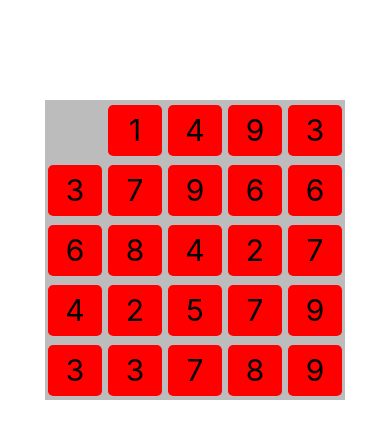
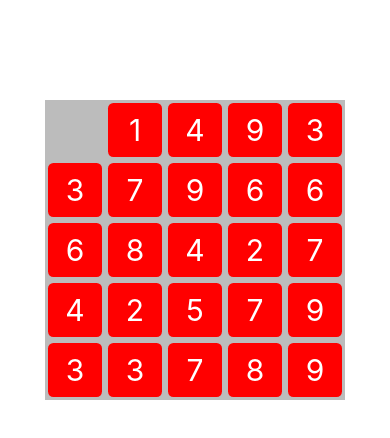
Before and after one commit to shuetam/Numbers, a React Native app: screen / in a window 390 px wide. Shown: the top 438 px of the page. Built offline with nearby package versions, Linux system fonts and the light colour scheme.

Commit message:
big cahnges

```diff
--- a/Components/Board.js
+++ b/Components/Board.js
@@ -2,11 +2,7 @@ import React, { Component, useEffect } from "react";
 import { Animated, StyleSheet, Text, View, Easing } from "react-native";
 import { getBoardMatrix } from '../Common/MatrixGenerator';
 import Cell from './Cell';
-import GestureRecognizer, { swipeDirections } from 'react-native-swipe-gestures';
-import { createStore } from 'redux';
-import reducer from '../Store/index';
-//const store = createStore(reducer);
-import { Provider, connect } from 'react-redux';
+import { connect } from 'react-redux';
 import { moveCell } from '../Store/Actions';
 
 
@@ -28,50 +24,14 @@ class Board extends Component {
     this.setPosition(matrixBoard);
 
     this.state = {
-      /* prop: {
-        columns: 5,
-        rows: 5,
-        cellWidth: 60,
-        cellHeight: 60,
-      }, */
       matrix: matrixBoard,
       cellCount: prop.columns * prop.rows - 1,
       money: 0,
-      show: true
+      restart: true
     };
   }
 
 
-  /* componentWillMount = () => {
-     var matrixBoard = getBoardMatrix(prop.columns, prop.rows);
-    this.setPosition(matrixBoard);
-    this.setState({ matrix: matrixBoard });
-    this.setState({ cellCount: prop.columns * prop.rows - 1 });
-  }; */
-
-
-
-  componentWillReceiveProps(nextProps) {
-    if (nextProps.movedCell) {
-      if ((nextProps.movedCell !== this.props.movedCell)) {
-        let movedCell = nextProps.movedCell;
-
-        const startCell = this.state.matrix[movedCell.cell.i][movedCell.cell.j];
-        console.log('receive ' + movedCell.direct)
-        this.onSwipe(startCell, movedCell.direct, movedCell.gestureState);
-      }
-    }
-  }
-
-  /* static getDerivedStateFromProps(nextProps) {
-    //if()
-    //var matrixBoard = getBoardMatrix(prop.columns, prop.rows);
-   // Board.setPosition(matrixBoard);
-    //this.setState({ matrix: matrixBoard });
-    //this.setState({ cellCount: prop.columns * prop.rows - 1 });
-    return null;
-
-}  */
 
   setPosition = (matrixBoard) => {
     for (var i = 0; i < matrixBoard.length; i++) {
@@ -103,17 +63,9 @@ class Board extends Component {
     return column;
   }
 
-  /*  onSwipeCell(movedCell) {
-     if (movedCell)
-       this.onSwipe(movedCell.cell, movedCell.direct, movedCell.gestureState)
-   } */
 
+  onSwipeCell = (startCell, direct, gestureState) => {
 
-
-  onSwipe = (startCell, direct, gestureState) => {
-
-    /*  if (startCell.j == prop.columns - 1 || startCell.j == 0)
-       return; */
 
     if (this.state.cellCount < 2 || !startCell)
       return;
@@ -127,7 +79,6 @@ class Board extends Component {
 
     let horizontalSpeed = speedFactor / Math.abs(gestureState.dx);
     let verticalSpeed = speedFactor / Math.abs(gestureState.dy);
-
 
 
     switch (direct) {
@@ -150,8 +101,7 @@ class Board extends Component {
     }
 
 
-    this.updateBoard(direct, startCell, endCell, speed);
-
+    this.updateBoard(direct, startCell, endCell, gestureState);
 
     /*
         if (Math.abs(gestureState.dx) > Math.abs(gestureState.dy)) {
@@ -187,12 +137,16 @@ class Board extends Component {
   }
 
 
-  updateBoard = (direct, startCell, endCell, cellSpeed) => {
+  updateBoard = (direct, startCell, endCell, gestureState) => {
 
     let cells;
     let matrix = this.state.matrix;
     let track = 1;
 
+    if (!endCell)
+      return;
+
+      let startValue;
     if (endCell.value == 0) {
 
       switch (direct) {
@@ -229,40 +183,86 @@ class Board extends Component {
 
 
     let endValue;
-    let startValue;
+
 
 
     if (direct == 'SWIPE_RIGHT' || direct == 'SWIPE_LEFT') {
-      startCell.moveHoriz = true;
-      startValue = startCell.left;
+      startCell.animatedHorizontal = true;
+      startValue = startCell.left + gestureState.dx;
       endValue = endCell.left;
     }
 
 
 
     if (direct == 'SWIPE_DOWN' || direct == 'SWIPE_UP') {
-      startCell.moveVert = true;
-      startValue = startCell.top;
+      startCell.animatedVertical = true;
+      startValue = startCell.top + gestureState.dy;
       endValue = endCell.top;
     }
 
-    let animatedMove = new Animated.Value(startValue);
+   // let animatedMove = new Animated.Value(startValue);
 
-    let duration = track > 2 ? track / cellSpeed : 100;
+    //let duration = track > 2 ? track / cellSpeed : 100;
 
-    this.setState({ animatedMove: animatedMove });
-    Animated.sequence([
+
+
+    var animatedMove = new Animated.Value(startValue);
+
+    //let duration = track > 2 ? track / cellSpeed : 100;
+
+
+      Animated.timing(animatedMove, {
+        toValue: endValue,
+        useNativeDriver: false,
+        easing: Easing.out(Easing.exp),
+        duration: 1500,//duration,
+      })
+    .start(() => {
+      //this.props.onAnimationEnd();
+     // alert('animatoin end');
+      this.updateValues(startCell, endCell);
+     // this.setState({restart: !this.state.restart });
+      //this.setState({matrix: upMatrix, animatedMove: animatedMove });
+    });
+
+
+    this.setState({animatedMove: animatedMove});
+
+
+
+
+
+
+
+
+
+
+
+
+    this.setState({
+      startCell: startCell,
+      endCell: endCell,
+      restart: !this.state.restart,
+      startValue: startValue,
+      endValue: endValue,
+      animatedMove: animatedMove
+    });
+
+/*     Animated.sequence([
       Animated.timing(animatedMove, {
         toValue: endValue,
         useNativeDriver: false,
 
         easing: Easing.out(Easing.exp),
-        duration: 0,//duration,
+        duration: 500,//duration,
       })
     ]).start(() => {
       this.updateValues(startCell, endCell);
+     // this.setState({restart: !this.state.restart });
       //this.setState({matrix: upMatrix, animatedMove: animatedMove });
-    });
+    }); */
+
+    //this.updateValues(startCell, endCell);
 
     //this.updateValues(startCell, endCell);
     /*      Animated.spring(animatedMove, {
@@ -286,29 +286,13 @@ class Board extends Component {
     // this.setState({animatedMove: animatedMove});
   }
 
-  onMove = (e) => {
-    console.log(e.gestureState.dy);
-    this.setState({show: !this.state.show})
-  }
 
+  updateValues = () => {
 
-
-  updateValues = (startCell, endCell) => {
+    var startCell = this.state.startCell;
+    var endCell = this.state.endCell;
 
     var updateMatrix = this.state.matrix;
-
-    /*  for (let i = 0; i < prop.rows; i++) {
-       updateMatrix[i] = new Array(prop.columns);
-     }
-
-     for (var i = 0; i < this.state.matrix.length; i++) {
-       for (var j = 0; j < this.state.matrix[i].length; j++) {
-         updateMatrix[i][j] = this.state.matrix[i][j];
-       }
-     } */
-
-
-
 
     if (endCell.value != 0) {
       if (startCell.value == endCell.value) {
@@ -343,8 +327,8 @@ class Board extends Component {
     let lastCell;
     for (var i = 0; i < updateMatrix.length; i++) {
       for (var j = 0; j < updateMatrix[i].length; j++) {
-        updateMatrix[i][j].moveHoriz = false;
-        updateMatrix[i][j].moveVert = false;
+        updateMatrix[i][j].animatedHorizontal = false;
+        updateMatrix[i][j].animatedVertical = false;
         if (updateMatrix[i][j].value > 0) {
           lastCell = updateMatrix[i][j];
           cellsCount++;
@@ -371,7 +355,8 @@ class Board extends Component {
     /*     this.setState({ lastCell: lastCell });
     this.setState({ cellCount: cellsCount });
     this.setState({ money: moneyCount }); */
-    this.setState({ matrix: updateMatrix });
+    this.setState({ matrix: updateMatrix,restart: !this.state.restart });
+  //  this.setState({ restart: !this.state.restart });
     //return updateMatrix;
   }
 
@@ -387,31 +372,35 @@ class Board extends Component {
       }
     }
 
-    let animm = this.state.animatedMove;
+    let tableBody = data.map(item => {
 
-    let tableBody =  data.map(item => {
+      let cell = <Cell
+      restartView={this.state.restart} cell={item}
+      onMove={this.onSwipeCell}
+      onAnimationEnd={this.updateValues}
+      prop={prop}
+      animatedMove = {this.state.animatedMove}
+      >
 
-      //let cell = <Provider store={store}><Cell cell={item} prop={prop}></Cell></Provider>;
+      </Cell>;
 
-      let cell = <Cell show={this.state.show} cell={item} onMove = {this.onMove} prop={prop}></Cell>;
-
-      let cellBox = (item.moveHoriz == true || item.moveVert == true) ?
-
-        <Animated.View key={item.id} style={[styles(prop).cell,
+      let animatedCell = <Animated.View key={item.id} style={[styles(prop).cell,
         {
-          left: item.moveHoriz == true ? this.state.animatedMove : item.left,
-          top: item.moveVert == true ? this.state.animatedMove : item.top
-        }]}>
+          left: item.animatedHorizontal == true ? this.state.animatedMove : item.left,
+          top: item.animatedVertical == true ? this.state.animatedMove : item.top
+        }
+        ]}>
           {cell}
         </Animated.View>
-        :
+
+/*         :
         <View key={item.id} style={[styles(prop).cell,
         {
           left: item.left,
           top: item.top
         }]}>
           {cell}
-        </View>;
+        </View>; */
 
       /*  return <GestureRecognizer key={item.id} nativeID={item.id}
        onSwipe={(direction, state) => this.onSwipe(direction, state, item)}>
@@ -422,7 +411,7 @@ class Board extends Component {
       /* return <View key={item.id} nativeID={item.id}>
         {cellBox}
       </View> */
-      return cellBox;
+      return  cell;
 
     });
 
--- a/Components/Cell.js
+++ b/Components/Cell.js
@@ -1,174 +1,99 @@
 import React, { Component } from 'react';
-import { View, Text, StyleSheet, PanResponder, Animated } from 'react-native';
-import { Provider, connect } from 'react-redux';
+import { View, Text, StyleSheet, PanResponder, Animated,Easing } from 'react-native';
+import { connect } from 'react-redux';
 import { moveCell } from '../Store/Actions';
 
 
-var horizontal = false; var vertical = false;
 class Cell extends Component {
   constructor(props) {
     super(props);
 
-    let pan = new Animated.ValueXY();
-    let panResponder =
-      PanResponder.create({
-        onMoveShouldSetPanResponder: () => true,
-        onPanResponderGrant: () => {
-          pan.setOffset({
-            x: pan.x._value,
-            y: pan.y._value
-          });
-        },
-        onPanResponderMove: Animated.event(
-          [
-            null,
-            { dx: pan.x, dy: pan.y }
-          ]
-        ),
-        onPanResponderRelease: () => {
-          pan.flattenOffset();
-        }
-      });
+
+
+
 
 
     this.state = {
-      panX: pan.x,
-      panY: pan.y,
-      panResponder: panResponder,
-      X: 0,
-      Y: 0,
-      activeMove: false
+      dragging: false,
+      initialTop: props.cell.top,
+      initialLeft: props.cell.left,
+      offsetTop: 0,
+      offsetLeft: 0,
+      onRight: props.cell.j == this.props.prop.columns - 1,
+      onLeft: props.cell.j == 0,
+      onDown: props.cell.i == this.props.prop.rows - 1,
+      onTop: props.cell.i == 0
     };
-  }
 
-  /*  componentDidMount = () => {
-
-   };
-
-   componentWillMount = () => {
-
-   } */
-
-  onTouchMove = (e) => {
-    //console.log(e.changedTouches[0].clientX);
-  }
-
-  onMoveEnd = (e) => {
-
-    /*  if (this.state.valueX < this.props.prop.cellWidth / 2 || this.state.valueY < this.props.prop.cellHeight / 2) */
-    horizontal = false; vertical = false;
-    this.setState({ horizontal: false, vertical: false });
 
   }
 
-  onMoveStart = (e) => {
 
-      this.setState({ activeMove: true,
+  panResponder = {};
 
-      });
 
-    // panX._value = 0;
-    // panY._value = 0;
-
-    //this.setState({ panX: panX, panY: panY });
+  componentWillMount() {
+    this.panResponder = PanResponder.create({
+      onStartShouldSetPanResponder: this.handleStartShouldSetPanResponder,
+      onPanResponderGrant: this.handlePanResponderGrant,
+      onPanResponderMove: this.handlePanResponderMove,
+      onPanResponderRelease: this.handlePanResponderEnd,
+      onPanResponderTerminate: this.handlePanResponderEnd,
+    });
   }
 
 
-  onMove = (e) => {
+/*   componentDidMount() {
+    if(this.props.cell.animatedHorizontal || this.props.cell.animatedVertical)
+    {
+         var animatedMove = new Animated.Value(this.props.startValue);
 
-    const valueX = Math.abs(this.state.panX._value);
-    const valueY = Math.abs(this.state.panY._value);
-
-    if (valueX == valueY) {
-      return;
-    }
+        //let duration = track > 2 ? track / cellSpeed : 100;
 
 
-    console.log('valueX:' + valueX + ', valueY: ' + valueY);
-
-    const onRight = this.props.cell.j == this.props.prop.columns - 1;
-    const onLeft = this.props.cell.j == 0;
-    const onDown = this.props.cell.i == this.props.prop.rows - 1;
-    const onTop = this.props.cell.i == 0;
+          Animated.timing(animatedMove, {
+            toValue: this.props.endValue,
+            useNativeDriver: false,
+            easing: Easing.out(Easing.exp),
+            duration: 3000,//duration,
+          })
+        .start(() => {
+          this.props.onAnimationEnd();
+    alert('animatoin end');
+         // this.updateValues(startCell, endCell);
+         // this.setState({restart: !this.state.restart });
+          //this.setState({matrix: upMatrix, animatedMove: animatedMove });
+        });
 
 
-    if ((this.state.panX._value > 0 && onRight) || (this.state.panX._value < 0 && onLeft)) {
-      this.setState({ valueX: valueX, valueY: valueY });
-      return;
-    }
+        this.setState({animatedMove: animatedMove});
+      }
+
+  } */
 
 
-    if ((this.state.panY._value > 0 && onDown) || (this.state.panY._value < 0 && onTop)) {
-      this.setState({ valueX: valueX, valueY: valueY });
-      return;
-    }
+  render() {
 
-
-    if (valueX > valueY && this.state.activeMove) {
-      //console.log('move!!');
-      horizontal = true; vertical = false;
-      this.setState({ horizontal: true, vertical: false });
-      if (valueX >= this.props.prop.cellWidth / 1.5) {
-        const movedCell = {
-          cell: this.props.cell,
-          direct: this.state.panX._value > 0 ? 'SWIPE_RIGHT' : 'SWIPE_LEFT',
-          gestureState: {
-            dx: valueX,
-            dy: valueY
-          }
-        }
-        horizontal = false; vertical = false;
-        this.setState({ horizontal: false, vertical: false });
-        // console.log('stop move!!');
-        //  this.props.moveCell(movedCell);
-     //   this.setState({ activeMove: false });
-       // this.props.onMove(movedCell);
-        //return;
-      }
-    }
-    if (valueX < valueY && this.state.activeMove) {
-      // console.log('move!!');
-      horizontal = false; vertical = true;
-      this.setState({ horizontal: false, vertical: true });
-      if (valueY >= this.props.prop.cellHeight / 1.5) {
-        const movedCell = {
-          cell: this.props.cell,
-          direct: this.state.panY._value < 0 ? 'SWIPE_UP' : 'SWIPE_DOWN',
-          gestureState: {
-            dx: valueX,
-            dy: valueY
-          }
-        }
-        horizontal = false; vertical = false;
-        this.setState({ horizontal: false, vertical: false });
-      //  this.setState({ activeMove: false });
-      //  this.props.onMove(movedCell);
-        // console.log('stop move!!');
-        //   this.props.moveCell(movedCell);
-        //return;
-      }
-    }
-
-    //horizontal = false; vertical = false;
-    // this.setState({ valueX: valueX, valueY: valueY });
-    //this.setState({ horizontal: false, vertical: false });
-
-    /*     if (valueX < this.props.prop.cellWidth && this.state.horizontal)
-          this.setState({ horizontal: false });
-
-
-        if (valueY < this.props.prop.cellHeight && this.state.vertical)
-          this.setState({ vertical: false }); */
+    const {
+      dragging,
+      initialTop,
+      initialLeft,
+      offsetTop,
+      offsetLeft,
+    } = this.state;
 
 
 
-    //this.props.moveCell({id: this.props.cell.id, direct: 'LEFT'})
 
-    //this.props.onMove({id: this.props.cell.id, direct: 'LEFT'});
 
-  }
 
-  render() {
+
+
+    const style = {
+      top: this.props.cell.animatedVertical == true ? this.props.animatedMove : initialTop + offsetTop,
+      left: this.props.cell.animatedHorizontal == true ? this.props.animatedMove : initialLeft + offsetLeft,
+    };
+
 
     let content = "";
     if (this.props.cell.value != 0) {
@@ -179,49 +104,112 @@ class Cell extends Component {
       content = "$$";
     }
 
-    if (this.props.cell.i == 0 && this.props.cell.j == 0) {
-      //console.log(this.props.cell.value);
+
+    return (this.props.cell.animatedHorizontal || this.props.cell.animatedVertical)?
+
+    (<Animated.View nativeID={this.props.cell.id} style={[styles(this.props).cell, style]} >
+    <View style={[styles(this.props).innerCell]}>
+      <Text nativeID={this.props.cell.id} style={styles(this.props).innerText} >{content}</Text>
+    </View>
+  </Animated.View>) :
+
+    (<View nativeID={this.props.cell.id} style={[styles(this.props).cell, style]}
+      {...this.panResponder.panHandlers} >
+      <View style={[styles(this.props).innerCell]}>
+        <Text nativeID={this.props.cell.id} style={styles(this.props).innerText} >{content}</Text>
+      </View>
+    </View>);
+  }
+
+  handleStartShouldSetPanResponder = () => {
+    return true;
+  };
+
+
+  handlePanResponderGrant = () => {
+    this.setState({ dragging: true });
+  };
+
+
+  getDirect = (gestureState) => {
+    var dx = 0;
+    var dy = 0;
+    var valueX = Math.abs(gestureState.dx);
+    var valueY = Math.abs(gestureState.dy);
+    var direct = '';
+
+    if (valueX > valueY) {
+      dx = gestureState.dx;
+      direct = dx > 0 ? 'SWIPE_RIGHT' : 'SWIPE_LEFT';
+    }
+    else {
+      dy = gestureState.dy;
+      direct = dy > 0 ? 'SWIPE_DOWN' : 'SWIPE_UP';
     }
 
-    //console.log(horizontal);
-    //console.log(vertical);
-    const panX =  this.state.panX._value;
-    const panY =  this.state.panY._value;
+    if (this.checkPosition(direct))
+      return false;
+
+    return { dx: dx, dy: dy, valueX: valueX, valueY: valueY, direct: direct };
+  }
 
 
+  checkPosition = (direct) => {
 
-    return (<Animated.View onTouchStart={(e) => this.onMoveStart(e)}
-      onTouchEnd={(e) => this.onMoveEnd(e)} onTouchMove={(e) => this.onMove(e)}
-      nativeID={this.props.cell.id} style={[styles(this.props).innerCell,
-      {
-        transform:
-          [{ translateX: panX /* this.state.horizontal ? panX : 0  */},
-          { translateY: panY /* this.state.vertical ? panY : 0 */ }],
-      }]}
-      {...this.state.panResponder.panHandlers} >
-      {/*     <View nativeID={this.props.cell.id} style={[styles(this.props).innerCell],
-        {
-          transform: [{ translateX: this.state.horizontal ? this.state.panX : 0 }, { translateY: this.state.vertical ? this.state.panY : 0 }],
+    if ((direct=='SWIPE_RIGHT' && this.state.onRight) || (direct=='SWIPE_LEFT' && this.state.onLeft) || (direct=='SWIPE_DOWN' && this.state.onDown) || (direct=='SWIPE_UP' && this.state.onTop))
+      return true;
+
+    return false;
+  }
+
+  handlePanResponderMove = (e, gestureState) => {
+
+    var direct = this.getDirect(gestureState);
+
+    if (this.props.cell.value == 0 || this.props.cell.value == -1 || !direct)
+      return;
+
+    if (direct.valueX > this.props.prop.cellWidth || direct.valueY > this.props.prop.cellHeight) {
+      const { initialTop, initialLeft } = this.state;
+      this.setState({
+        dragging: false,
+        initialTop: initialTop,
+        initialLeft: initialLeft,
+        offsetTop: 0,
+        offsetLeft: 0,
+      });
+
+/*       const movedCell = {
+        cell: this.props.cell,
+        direct: direct.direct,
+        gestureState: {
+          dx: direct.valueX,
+          dy: direct.valueY
         }
+      } */
+      this.props.onMove(this.props.cell, direct.direct, gestureState);
+    }
+    else {
+      this.setState({
+        offsetTop: direct.dy,
+        offsetLeft: direct.dx,
+      });
+    }
 
-    }
-      {...this.state.panResponder.panHandlers}
-      > */}
-      <Text nativeID={this.props.cell.id} style={styles(this.props).innerText} >{content}</Text>
-      {/*   </View> */}
-    </Animated.View>);
+  };
 
+  handlePanResponderEnd = () => {
 
-    /*       return (
-          <View
-          onTouchMove={(e) => this.onSwipe(e)}
-          nativeID={this.props.cell.id} style= {styles(this.props).innerCell}>
-            <View nativeID={this.props.cell.id} style= {[styles(this.props).innerCell,styles(this.props).inner1Cell]}>
-              <Text nativeID={this.props.cell.id} style= {styles(this.props).innerText}>{content}</Text>
-             </View>
-            </View>
-        ) ; */
-  }
+    const { initialTop, initialLeft } = this.state;
+
+    this.setState({
+      dragging: false,
+      initialTop: initialTop,
+      initialLeft: initialLeft,
+      offsetTop: 0,
+      offsetLeft: 0,
+    });
+  };
 }
 
 
@@ -244,39 +232,40 @@ export default connect(mapStateToProps, mapDispatchToProps)(Cell);
 
 const styles = (props) => StyleSheet.create({
 
+  cell: {
+    width: props.prop.cellWidth,
+    height: props.prop.cellHeight,
+    position: 'absolute',
+    backgroundColor: 'rgba(0, 0, 0, 0)',
+    justifyContent: 'center',
+    alignItems: 'center',
+    shadowColor: props.cell.value == 0 ? 'rgba(0, 0, 0, 0)' : 'rgb(150, 0, 0)',
+  },
+
   innerCell: {
     width: '90%',
-    height: '85%',
-    position: 'absolute',
+    height: '90%',
     backgroundColor: props.cell.value == 0 ? 'rgba(0, 0, 0, 0)' : 'rgb(255, 0, 0)',
     justifyContent: 'center',
     alignItems: 'center',
     borderRadius: '10%',
+  },
 
 
-
-    shadowColor: props.cell.value == 0 ? 'rgba(0, 0, 0, 0)' : 'rgb(150, 0, 0)',
-    shadowOffset: {
-      width: 0,
-      height: 0,
-    },
-    shadowOpacity: 1,
-    shadowRadius: 0,
-  },
-  inner1Cell: {
-    width: '100%',
-    height: '98%',
-    position: 'absolute',
-    shadowColor: props.cell.value == 0 ? 'rgba(0, 0, 0, 0)' : 'white',
-    shadowOffset: {
-      width: 0,
-      height: 1,
-    },
-    shadowOpacity: 0.8,
-    shadowRadius: 1,
-  },
+  /*   inner1Cell: {
+      width: '100%',
+      height: '98%',
+      position: 'absolute',
+      shadowColor: props.cell.value == 0 ? 'rgba(0, 0, 0, 0)' : 'white',
+      shadowOffset: {
+        width: 0,
+        height: 1,
+      },
+      shadowOpacity: 0.8,
+      shadowRadius: 1,
+    }, */
   innerText: {
     fontSize: 30,
-    color: props.show ? 'black' : 'green',
+    color: 'white',
   }
 });
```
